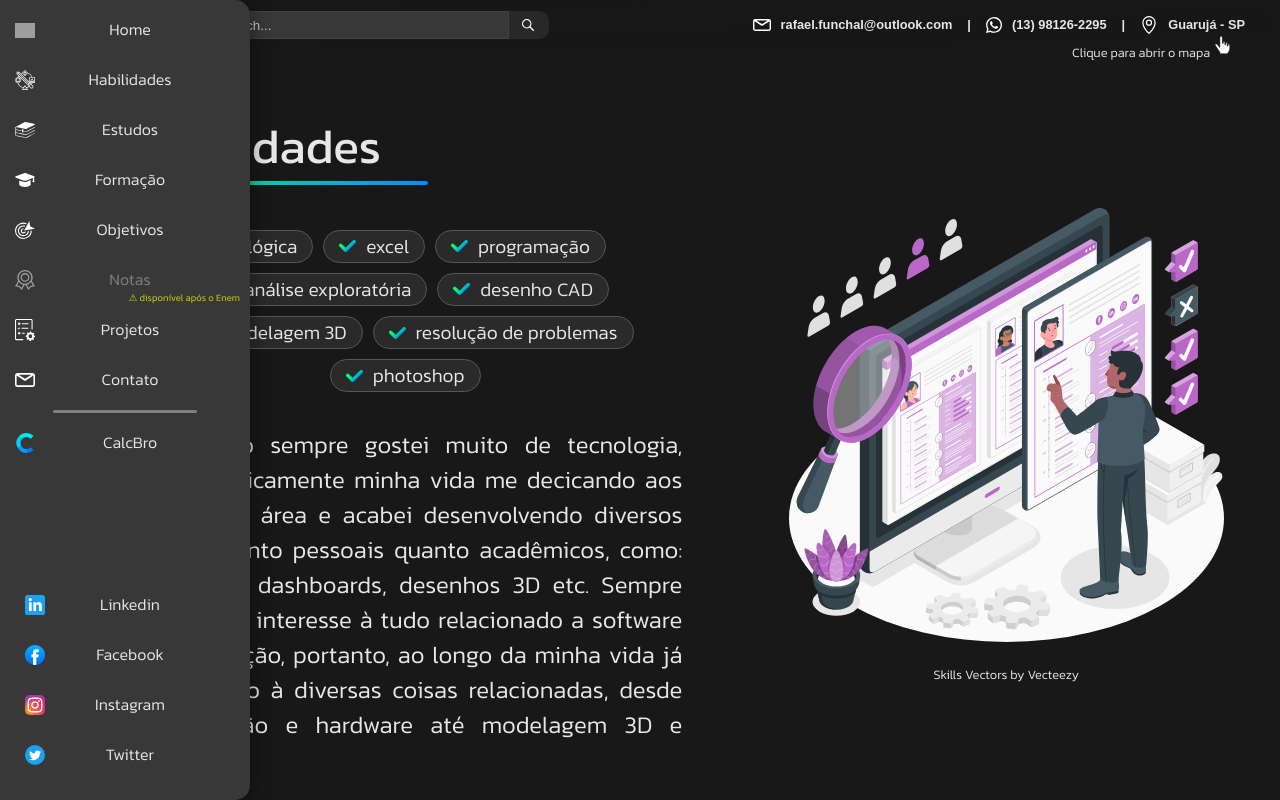
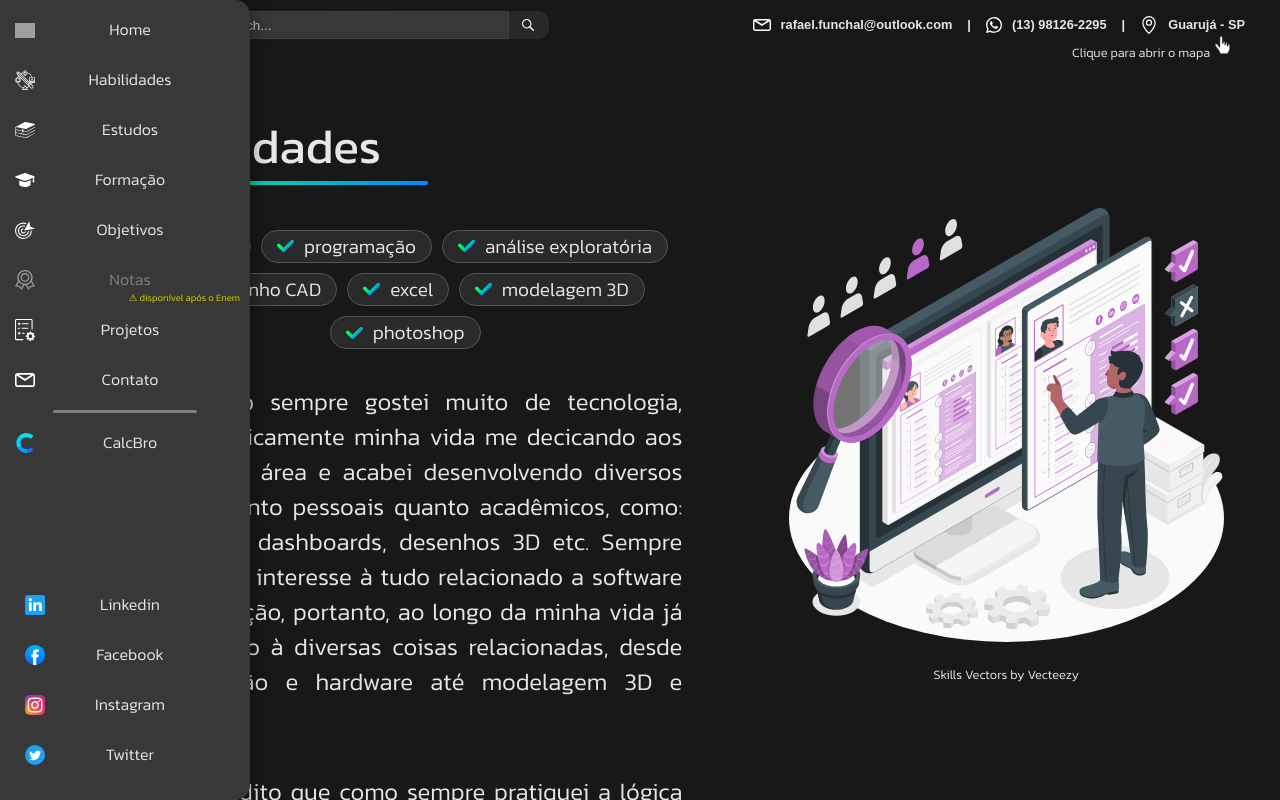
Before and after one commit to funchaal/portifolio, a React (Create React App) app: page /habilidades in a window 1280 px wide. Built offline with nearby package versions, Linux system fonts and the light colour scheme; grey boxes are pictures that could not be loaded.

Commit message:
some corrections

```diff
--- a/src/App.js
+++ b/src/App.js
@@ -44,7 +44,6 @@ function App() {
     }
   }
   window.onload = () => {
-    setTimeout(() => {
     render((
       <Router>
         <main>
@@ -63,7 +62,6 @@ function App() {
       <Header />
       </Router>
     ), document.getElementById('base'))
-    }, 1000)
   }
 
   return (
--- a/src/pages/Habilidades.js
+++ b/src/pages/Habilidades.js
@@ -11,7 +11,7 @@ function Habilidades(props) {
             <div className="side left">
                 <h1 className="title">Habilidades </h1>
                 <div className="title-divisor divisor"></div>
-                <ItemBox items="lógica, excel, programação, análise exploratória, desenho CAD, modelagem 3D, resolução de problemas, photoshop"/>
+                <ItemBox items="lógica, programação, análise exploratória, desenho CAD, excel, modelagem 3D, photoshop"/>
                 <p className="default">
                     Como sempre gostei muito de tecnologia, passei praticamente minha vida me decicando aos estudos na área e acabei desenvolvendo diversos projetos tanto pessoais quanto acadêmicos, como: programas, dashboards, desenhos 3D etc. Sempre tive grande interesse à tudo relacionado a software e computação, portanto, ao longo da minha vida já tive contato à diversas coisas relacionadas, desde programação e hardware até modelagem 3D e animação.
                 </p>
```
Lines whose indentation alone changed are shown as unchanged.
